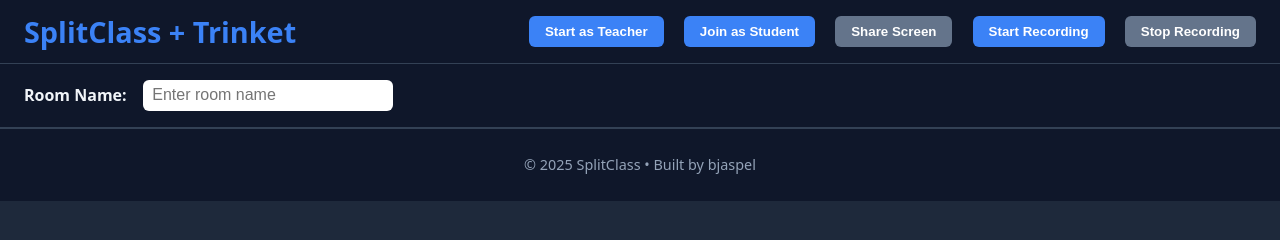
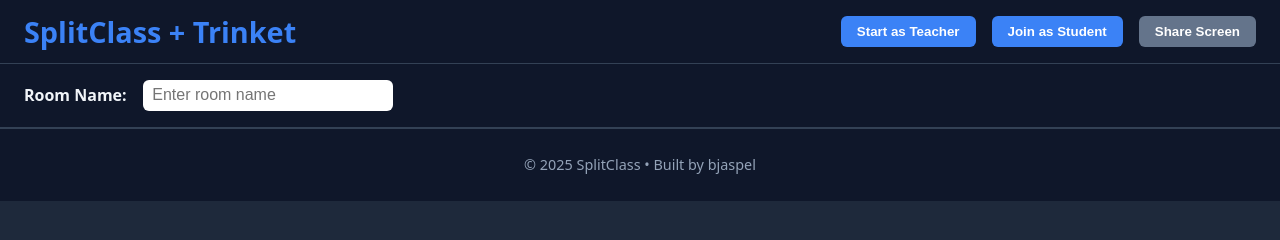
Before and after one commit to bjaspel63/splitClass, a website: page index.html in a window 1280 px wide. Drawn offline with Linux system fonts and the light colour scheme.

Commit message:
Update index.html

```diff
--- a/index.html
+++ b/index.html
@@ -12,14 +12,14 @@
       <div class="header-left">
         <h1>SplitClass + Trinket</h1>
       </div>
-      <div class="header-right">
+      <div class="header-right" style="display:flex; align-items:center;">
         <button id="btnTeacher">Start as Teacher</button>
         <button id="btnStudent">Join as Student</button>
         <button id="btnShareScreen" disabled>Share Screen</button>
         <button id="btnCloseSession" style="display:none;">Close Session</button>
-        <button id="btnStartRecord">Start Recording</button>
-        <button id="btnStopRecord" disabled>Stop Recording</button>
-
+        <div id="studentCount" style="color:#f97316; font-weight:600; margin-left:1rem; user-select:none; display:none;">
+          Students: 0
+        </div>
       </div>
     </header>
 
```
